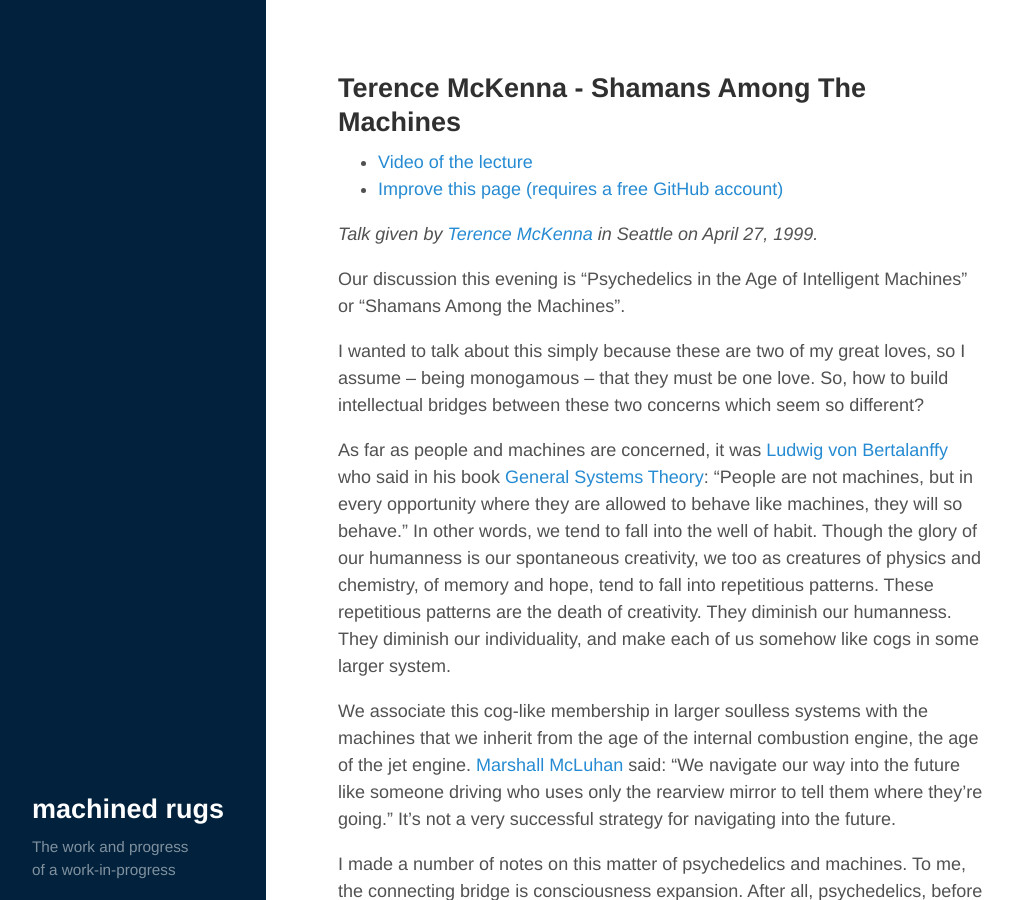
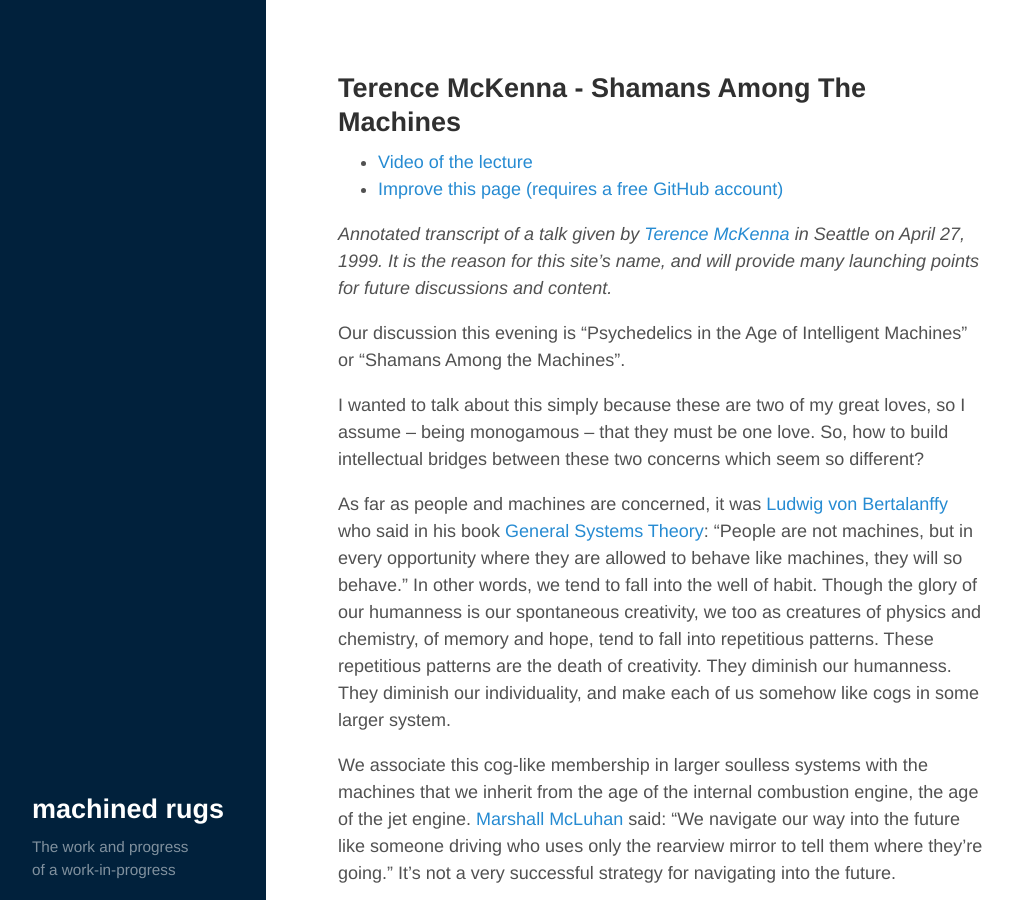
Before and after one commit to erdence/erdence.github.io, a Jekyll site: the page built from _posts/2015-10-29-mckenna-machines.markdown, in a window 1280 px wide and 900 px high. Shown: the whole window, without its empty margins (4-1017 px from the left). Built offline with Jekyll 4.4.1, drawn with Linux system fonts in a browser that asks for light colours.

Commit message:
Update 2015-10-29-mckenna-machines.markdown

```diff
--- a/_posts/2015-10-29-mckenna-machines.markdown
+++ b/_posts/2015-10-29-mckenna-machines.markdown
@@ -8,7 +8,7 @@
 * [Video of the lecture](https://www.youtube.com/watch?v=J5yOaTgWu6Y#t=3m13s)
 * [Improve this page (requires a free GitHub account)](https://github.com/erdence/erdence.github.io/edit/master/_posts/1999-04-27-mckenna-machines.markdown)
 
-*Talk given by [Terence McKenna](https://en.wikipedia.org/wiki/Terence_McKenna) in Seattle on April 27, 1999.*
+*Annotated transcript of a talk given by [Terence McKenna](https://en.wikipedia.org/wiki/Terence_McKenna) in Seattle on April 27, 1999. It is the reason for this site's name, and will provide many launching points for future discussions and content.*
 
 Our discussion this evening is "Psychedelics in the Age of Intelligent Machines" or "Shamans Among the Machines".
 
```
